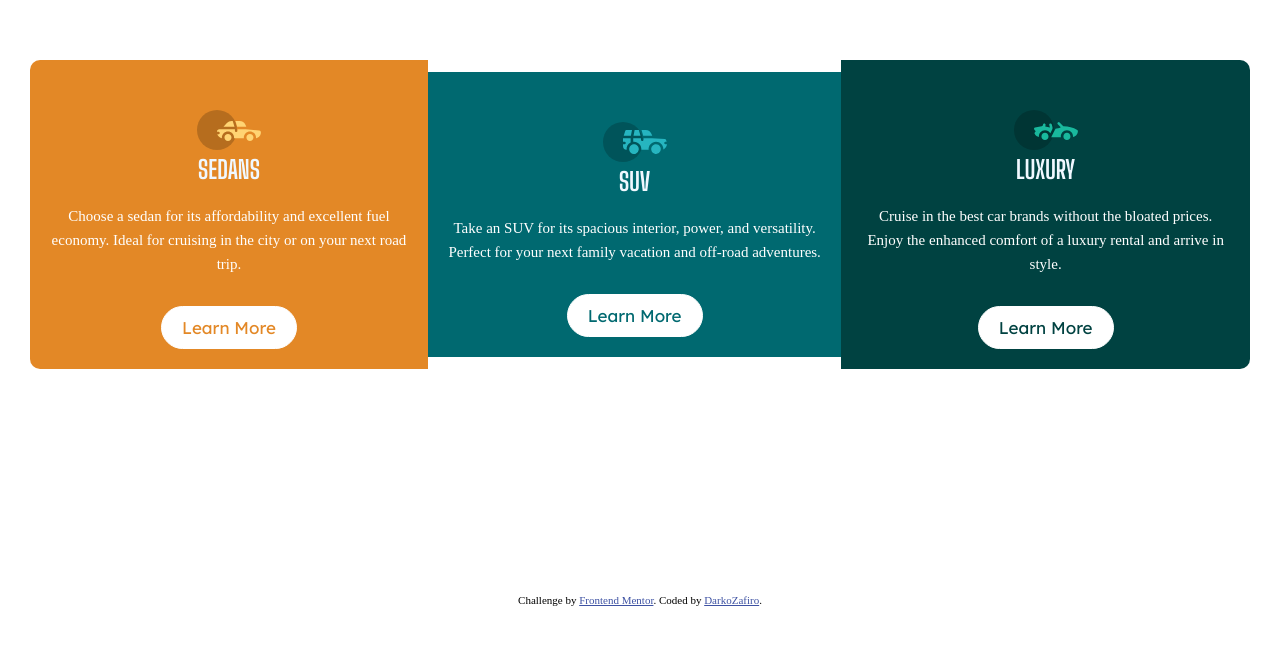
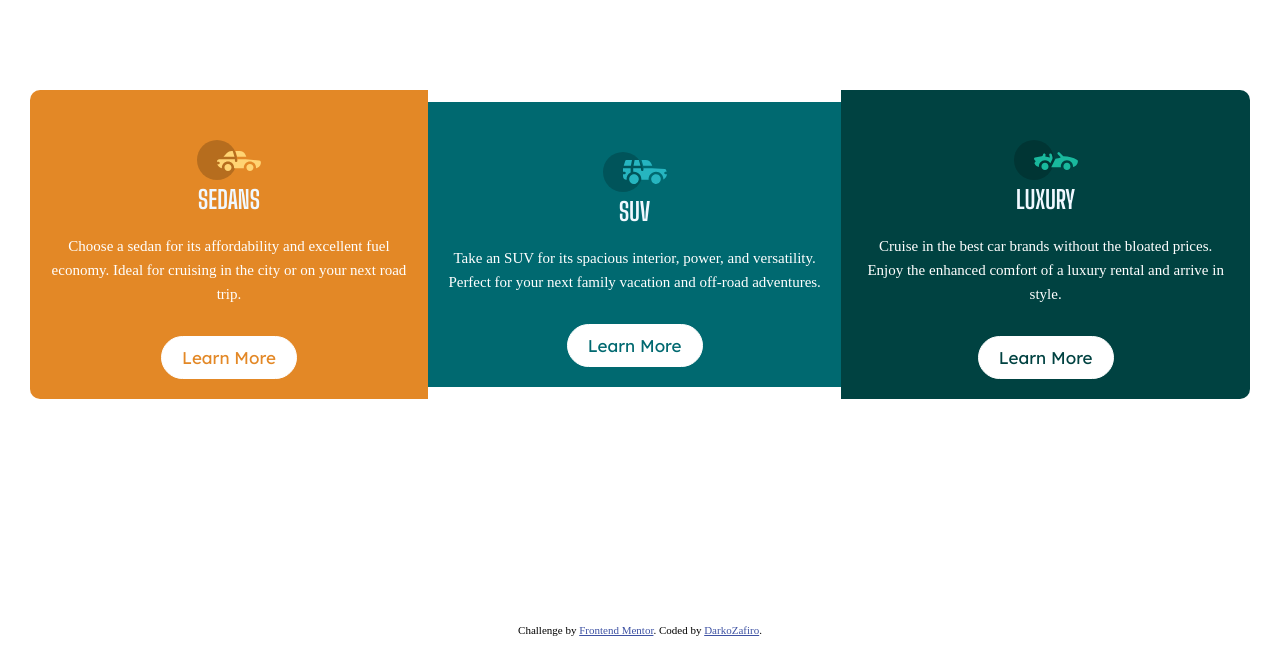
Before and after one commit to DarkoZafiro/3-column-card-challenge, a plain HTML site: page index.html in a window 1280 px wide. Shown: the part 166-832 px from the top of the page. Before the commit the page ends 800 px from the top, so only its background shows below. Drawn offline with Linux system fonts and the light colour scheme.

Commit message:
Fixing margin and centar alignments

```diff
--- a/Styles.css
+++ b/Styles.css
@@ -13,8 +13,11 @@
   box-sizing: border-box;
 
 }
-.container{
- padding: 30px;
+body
+{ min-height: 100vh;
+  display: grid;
+  place-items: center;
+  padding: 30px;
 }
 
 .attribution {
```
